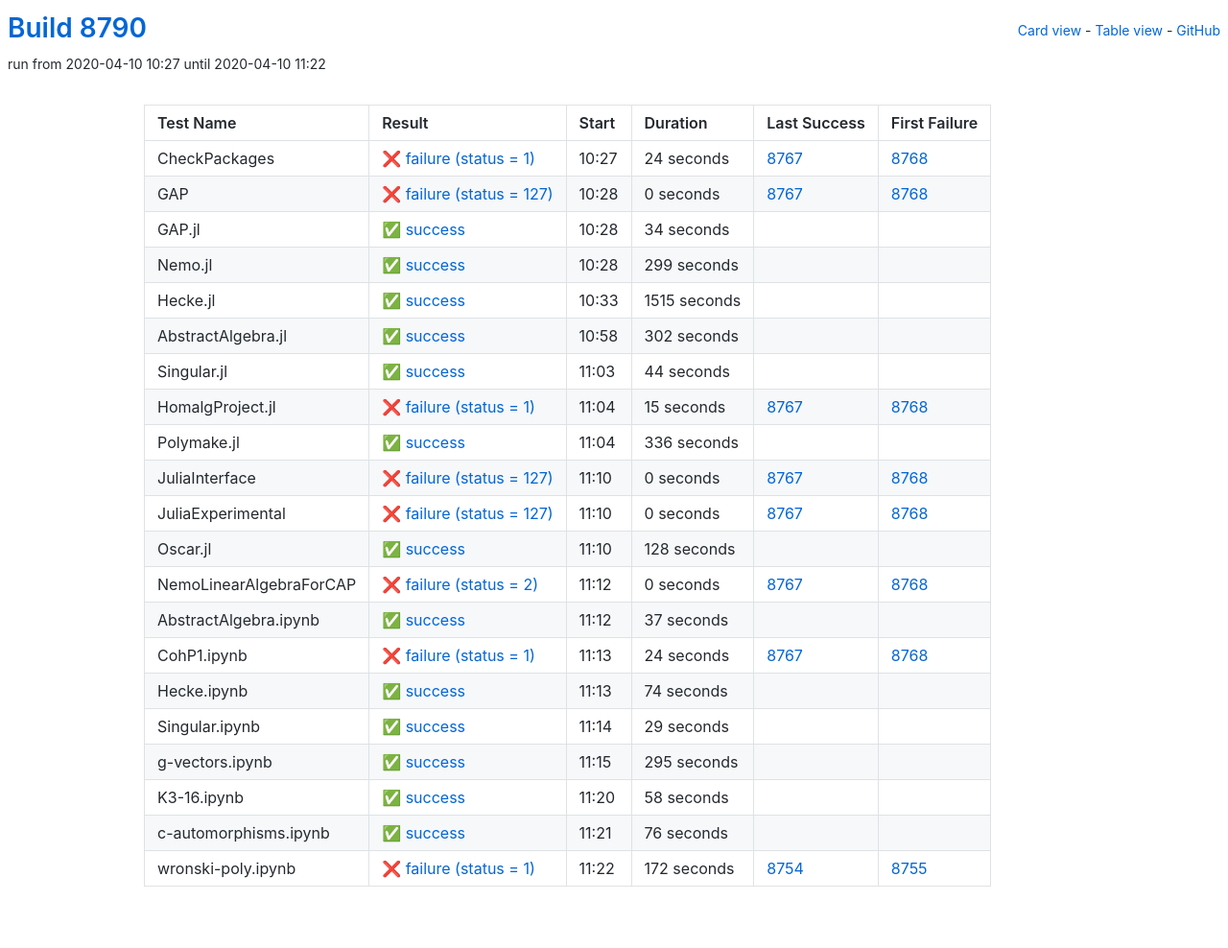
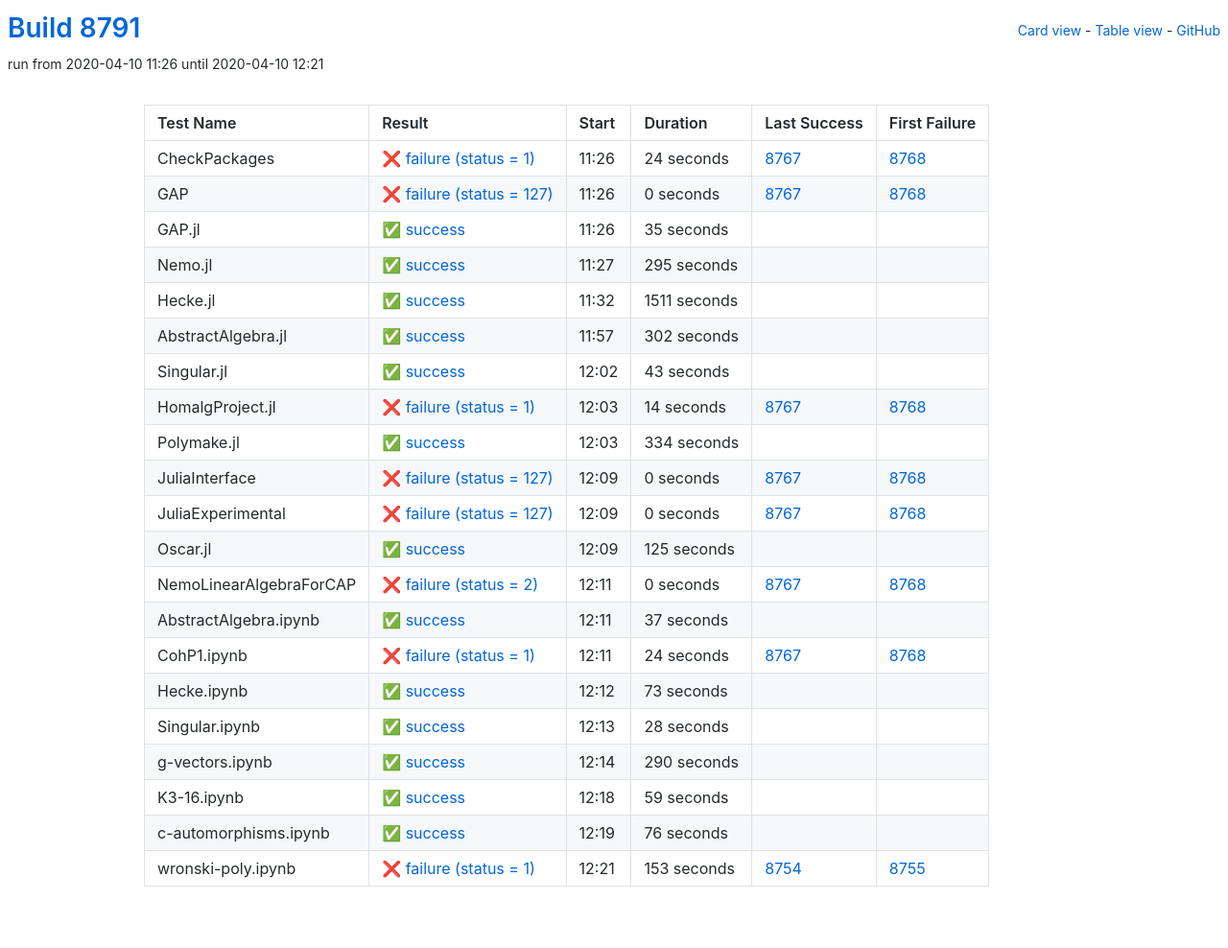
Before and after one commit to oscar-system/oscar-ci-status, a Jekyll site: the page built from table.html, in a window 1280 px wide. Shown: the whole page at 96% size. Built offline with Jekyll 4.4.1, drawn with Linux system fonts in a browser that asks for light colours.

Commit message:
Build 8791

```diff
--- a/_data/ci.yml
+++ b/_data/ci.yml
@@ -1,5 +1,5 @@
-build: 8790
-build_url: https://oscarci.mathematik.uni-kl.de/job/oscar/8790/
+build: 8791
+build_url: https://oscarci.mathematik.uni-kl.de/job/oscar/8791/
 job: oscar
 tests:
 - duration: 24
@@ -8,9 +8,9 @@ tests:
   first_failure_url: https://oscarci.mathematik.uni-kl.de/job/oscar/8768/
   last_success: 8767
   last_success_url: https://oscarci.mathematik.uni-kl.de/job/oscar/8767/
-  log: https://oscarci.mathematik.uni-kl.de/job/oscar/8790/artifact/logs/build-8790/CheckPackages.log
+  log: https://oscarci.mathematik.uni-kl.de/job/oscar/8791/artifact/logs/build-8791/CheckPackages.log
   name: CheckPackages
-  start: 2020-04-10 10:27
+  start: 2020-04-10 11:26
   status: failure
   success: false
 - duration: 0
@@ -19,42 +19,42 @@ tests:
   first_failure_url: https://oscarci.mathematik.uni-kl.de/job/oscar/8768/
   last_success: 8767
   last_success_url: https://oscarci.mathematik.uni-kl.de/job/oscar/8767/
-  log: https://oscarci.mathematik.uni-kl.de/job/oscar/8790/artifact/logs/build-8790/GAP.log
+  log: https://oscarci.mathematik.uni-kl.de/job/oscar/8791/artifact/logs/build-8791/GAP.log
   name: GAP
-  start: 2020-04-10 10:28
+  start: 2020-04-10 11:26
   status: failure
   success: false
-- duration: 34
+- duration: 35
   exitcode: 0
   first_failure: false
   first_failure_url: null
   last_success: false
   last_success_url: null
-  log: https://oscarci.mathematik.uni-kl.de/job/oscar/8790/artifact/logs/build-8790/GAP.jl.log
+  log: https://oscarci.mathematik.uni-kl.de/job/oscar/8791/artifact/logs/build-8791/GAP.jl.log
   name: GAP.jl
-  start: 2020-04-10 10:28
+  start: 2020-04-10 11:26
   status: success
   success: true
-- duration: 299
+- duration: 295
   exitcode: 0
   first_failure: false
   first_failure_url: null
   last_success: false
   last_success_url: null
-  log: https://oscarci.mathematik.uni-kl.de/job/oscar/8790/artifact/logs/build-8790/Nemo.jl.log
+  log: https://oscarci.mathematik.uni-kl.de/job/oscar/8791/artifact/logs/build-8791/Nemo.jl.log
   name: Nemo.jl
-  start: 2020-04-10 10:28
+  start: 2020-04-10 11:27
   status: success
   success: true
-- duration: 1515
+- duration: 1511
   exitcode: 0
   first_failure: false
   first_failure_url: null
   last_success: false
   last_success_url: null
-  log: https://oscarci.mathematik.uni-kl.de/job/oscar/8790/artifact/logs/build-8790/Hecke.jl.log
+  log: https://oscarci.mathematik.uni-kl.de/job/oscar/8791/artifact/logs/build-8791/Hecke.jl.log
   name: Hecke.jl
-  start: 2020-04-10 10:33
+  start: 2020-04-10 11:32
   status: success
   success: true
 - duration: 302
@@ -63,42 +63,42 @@ tests:
   first_failure_url: null
   last_success: false
   last_success_url: null
-  log: https://oscarci.mathematik.uni-kl.de/job/oscar/8790/artifact/logs/build-8790/AbstractAlgebra.jl.log
+  log: https://oscarci.mathematik.uni-kl.de/job/oscar/8791/artifact/logs/build-8791/AbstractAlgebra.jl.log
   name: AbstractAlgebra.jl
-  start: 2020-04-10 10:58
+  start: 2020-04-10 11:57
   status: success
   success: true
-- duration: 44
+- duration: 43
   exitcode: 0
   first_failure: false
   first_failure_url: null
   last_success: false
   last_success_url: null
-  log: https://oscarci.mathematik.uni-kl.de/job/oscar/8790/artifact/logs/build-8790/Singular.jl.log
+  log: https://oscarci.mathematik.uni-kl.de/job/oscar/8791/artifact/logs/build-8791/Singular.jl.log
   name: Singular.jl
-  start: 2020-04-10 11:03
+  start: 2020-04-10 12:02
   status: success
   success: true
-- duration: 15
+- duration: 14
   exitcode: 1
   first_failure: 8768
   first_failure_url: https://oscarci.mathematik.uni-kl.de/job/oscar/8768/
   last_success: 8767
   last_success_url: https://oscarci.mathematik.uni-kl.de/job/oscar/8767/
-  log: https://oscarci.mathematik.uni-kl.de/job/oscar/8790/artifact/logs/build-8790/HomalgProject.jl.log
+  log: https://oscarci.mathematik.uni-kl.de/job/oscar/8791/artifact/logs/build-8791/HomalgProject.jl.log
   name: HomalgProject.jl
-  start: 2020-04-10 11:04
+  start: 2020-04-10 12:03
   status: failure
   success: false
-- duration: 336
+- duration: 334
   exitcode: 0
   first_failure: false
   first_failure_url: null
   last_success: false
   last_success_url: null
-  log: https://oscarci.mathematik.uni-kl.de/job/oscar/8790/artifact/logs/build-8790/Polymake.jl.log
+  log: https://oscarci.mathematik.uni-kl.de/job/oscar/8791/artifact/logs/build-8791/Polymake.jl.log
   name: Polymake.jl
-  start: 2020-04-10 11:04
+  start: 2020-04-10 12:03
   status: success
   success: true
 - duration: 0
@@ -107,9 +107,9 @@ tests:
   first_failure_url: https://oscarci.mathematik.uni-kl.de/job/oscar/8768/
   last_success: 8767
   last_success_url: https://oscarci.mathematik.uni-kl.de/job/oscar/8767/
-  log: https://oscarci.mathematik.uni-kl.de/job/oscar/8790/artifact/logs/build-8790/JuliaInterface.log
+  log: https://oscarci.mathematik.uni-kl.de/job/oscar/8791/artifact/logs/build-8791/JuliaInterface.log
   name: JuliaInterface
-  start: 2020-04-10 11:10
+  start: 2020-04-10 12:09
   status: failure
   success: false
 - duration: 0
@@ -118,20 +118,20 @@ tests:
   first_failure_url: https://oscarci.mathematik.uni-kl.de/job/oscar/8768/
   last_success: 8767
   last_success_url: https://oscarci.mathematik.uni-kl.de/job/oscar/8767/
-  log: https://oscarci.mathematik.uni-kl.de/job/oscar/8790/artifact/logs/build-8790/JuliaExperimental.log
+  log: https://oscarci.mathematik.uni-kl.de/job/oscar/8791/artifact/logs/build-8791/JuliaExperimental.log
   name: JuliaExperimental
-  start: 2020-04-10 11:10
+  start: 2020-04-10 12:09
   status: failure
   success: false
-- duration: 128
+- duration: 125
   exitcode: 0
   first_failure: false
   first_failure_url: null
   last_success: false
   last_success_url: null
-  log: https://oscarci.mathematik.uni-kl.de/job/oscar/8790/artifact/logs/build-8790/Oscar.jl.log
+  log: https://oscarci.mathematik.uni-kl.de/job/oscar/8791/artifact/logs/build-8791/Oscar.jl.log
   name: Oscar.jl
-  start: 2020-04-10 11:10
+  start: 2020-04-10 12:09
   status: success
   success: true
 - duration: 0
@@ -140,9 +140,9 @@ tests:
   first_failure_url: https://oscarci.mathematik.uni-kl.de/job/oscar/8768/
   last_success: 8767
   last_success_url: https://oscarci.mathematik.uni-kl.de/job/oscar/8767/
-  log: https://oscarci.mathematik.uni-kl.de/job/oscar/8790/artifact/logs/build-8790/NemoLinearAlgebraForCAP.log
+  log: https://oscarci.mathematik.uni-kl.de/job/oscar/8791/artifact/logs/build-8791/NemoLinearAlgebraForCAP.log
   name: NemoLinearAlgebraForCAP
-  start: 2020-04-10 11:12
+  start: 2020-04-10 12:11
   status: failure
   success: false
 - duration: 37
@@ -151,9 +151,9 @@ tests:
   first_failure_url: null
   last_success: false
   last_success_url: null
-  log: https://oscarci.mathematik.uni-kl.de/job/oscar/8790/artifact/logs/build-8790/AbstractAlgebra.ipynb.log
+  log: https://oscarci.mathematik.uni-kl.de/job/oscar/8791/artifact/logs/build-8791/AbstractAlgebra.ipynb.log
   name: AbstractAlgebra.ipynb
-  start: 2020-04-10 11:12
+  start: 2020-04-10 12:11
   status: success
   success: true
 - duration: 24
@@ -162,53 +162,53 @@ tests:
   first_failure_url: https://oscarci.mathematik.uni-kl.de/job/oscar/8768/
   last_success: 8767
   last_success_url: https://oscarci.mathematik.uni-kl.de/job/oscar/8767/
-  log: https://oscarci.mathematik.uni-kl.de/job/oscar/8790/artifact/logs/build-8790/CohP1.ipynb.log
+  log: https://oscarci.mathematik.uni-kl.de/job/oscar/8791/artifact/logs/build-8791/CohP1.ipynb.log
   name: CohP1.ipynb
-  start: 2020-04-10 11:13
+  start: 2020-04-10 12:11
   status: failure
   success: false
-- duration: 74
+- duration: 73
   exitcode: 0
   first_failure: false
   first_failure_url: null
   last_success: false
   last_success_url: null
-  log: https://oscarci.mathematik.uni-kl.de/job/oscar/8790/artifact/logs/build-8790/Hecke.ipynb.log
+  log: https://oscarci.mathematik.uni-kl.de/job/oscar/8791/artifact/logs/build-8791/Hecke.ipynb.log
   name: Hecke.ipynb
-  start: 2020-04-10 11:13
+  start: 2020-04-10 12:12
   status: success
   success: true
-- duration: 29
+- duration: 28
   exitcode: 0
   first_failure: false
   first_failure_url: null
   last_success: false
   last_success_url: null
-  log: https://oscarci.mathematik.uni-kl.de/job/oscar/8790/artifact/logs/build-8790/Singular.ipynb.log
+  log: https://oscarci.mathematik.uni-kl.de/job/oscar/8791/artifact/logs/build-8791/Singular.ipynb.log
   name: Singular.ipynb
-  start: 2020-04-10 11:14
+  start: 2020-04-10 12:13
   status: success
   success: true
-- duration: 295
+- duration: 290
   exitcode: 0
   first_failure: false
   first_failure_url: null
   last_success: false
   last_success_url: null
-  log: https://oscarci.mathematik.uni-kl.de/job/oscar/8790/artifact/logs/build-8790/g-vectors.ipynb.log
+  log: https://oscarci.mathematik.uni-kl.de/job/oscar/8791/artifact/logs/build-8791/g-vectors.ipynb.log
   name: g-vectors.ipynb
-  start: 2020-04-10 11:15
+  start: 2020-04-10 12:14
   status: success
   success: true
-- duration: 58
+- duration: 59
   exitcode: 0
   first_failure: false
   first_failure_url: null
   last_success: false
   last_success_url: null
-  log: https://oscarci.mathematik.uni-kl.de/job/oscar/8790/artifact/logs/build-8790/K3-16.ipynb.log
+  log: https://oscarci.mathematik.uni-kl.de/job/oscar/8791/artifact/logs/build-8791/K3-16.ipynb.log
   name: K3-16.ipynb
-  start: 2020-04-10 11:20
+  start: 2020-04-10 12:18
   status: success
   success: true
 - duration: 76
@@ -217,19 +217,19 @@ tests:
   first_failure_url: null
   last_success: false
   last_success_url: null
-  log: https://oscarci.mathematik.uni-kl.de/job/oscar/8790/artifact/logs/build-8790/c-automorphisms.ipynb.log
+  log: https://oscarci.mathematik.uni-kl.de/job/oscar/8791/artifact/logs/build-8791/c-automorphisms.ipynb.log
   name: c-automorphisms.ipynb
-  start: 2020-04-10 11:21
+  start: 2020-04-10 12:19
   status: success
   success: true
-- duration: 172
+- duration: 153
   exitcode: 1
   first_failure: 8755
   first_failure_url: https://oscarci.mathematik.uni-kl.de/job/oscar/8755/
   last_success: 8754
   last_success_url: https://oscarci.mathematik.uni-kl.de/job/oscar/8754/
-  log: https://oscarci.mathematik.uni-kl.de/job/oscar/8790/artifact/logs/build-8790/wronski-poly.ipynb.log
+  log: https://oscarci.mathematik.uni-kl.de/job/oscar/8791/artifact/logs/build-8791/wronski-poly.ipynb.log
   name: wronski-poly.ipynb
-  start: 2020-04-10 11:22
+  start: 2020-04-10 12:21
   status: failure
   success: false
```
Also changed, not shown: README.md.
